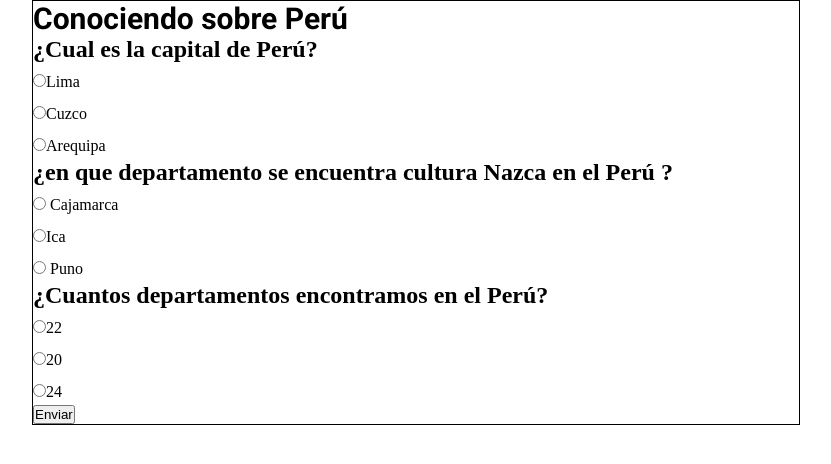
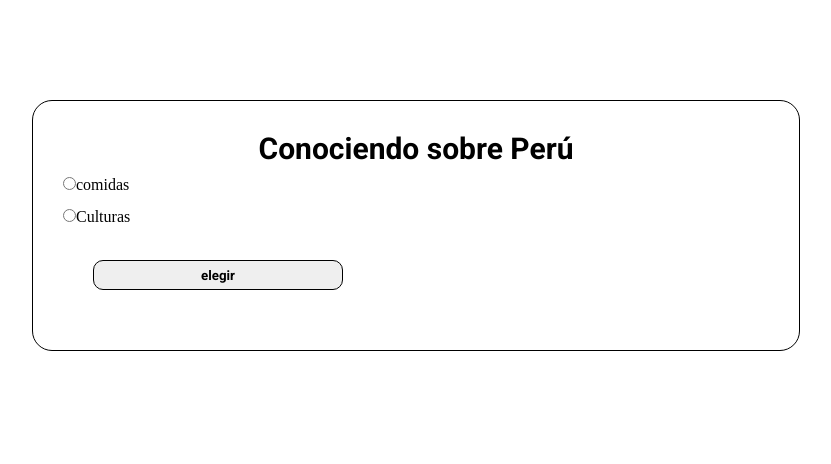
Before and after one commit to dianaclabel/trivia-peru, a plain HTML site: page index.html in a window 1280 px wide. Both pictures are taken after typing "Sample" into the empty fields and a click on the button "Jugar". Shown: the whole page, without its empty margins (224-1055 px from the left). Drawn offline with Linux system fonts and the light colour scheme.

Commit message:
add file tema

```diff
--- a/assets/base.css
+++ b/assets/base.css
@@ -4,12 +4,26 @@
     padding: 0;
 }
 
-.hidden {
+.oculto {
     display: none;
 }
 
-.container-main{
+.contenedor-principal{
     border: 1px black solid;
+    border-radius: 20px;
     width: 60%;
     margin: auto;
+    margin-top: 100px;
+    padding: 30px;
+
 }
+
+.btn {
+    text-align: center;
+    margin:30px;
+    height: 30px;
+    width: 250px;
+    border-radius: 10px;
+    font-family: 'Roboto', sans-serif;
+    border: 1px black solid;
+}
--- a/assets/welcome.css
+++ b/assets/bienvenida.css
@@ -1,19 +1,20 @@
 
 
-#form-welcome{
+#form-bienvenida{
     display: flex;
     flex-direction: column;
 }
 
-.container-img{
+.contenedor-img{
   text-align: center;
 }
 
-.img-welcome{
-  width: 40%;
+.img-bienvenida{
+  width: 30%;
 }
 
-.header-title{
+.header-titulo{
+  text-align: center;
   font-size: 30px;
   font-family: 'Roboto', sans-serif;
 }
--- a/assets/questions.css
+++ b/assets/preguntas.css
@@ -1,5 +1,5 @@
 
-.choice{
+.alternativa{
   display: block;
   margin-bottom: 4px;
   margin-right: 4px;
--- a/index.html
+++ b/index.html
@@ -6,8 +6,8 @@
   <meta http-equiv="X-UA-Compatible" content="IE=edge">
   <meta name="viewport" content="width=device-width, initial-scale=1.0">
   <link rel="stylesheet" href="./assets/base.css">
-  <link rel="stylesheet" href="./assets/welcome.css">
-  <link rel="stylesheet" href="./assets/questions.css">
+  <link rel="stylesheet" href="./assets/bienvenida.css">
+  <link rel="stylesheet" href="./assets/preguntas.css">
   <link rel="preconnect" href="https://fonts.googleapis.com">
   <link rel="preconnect" href="https://fonts.gstatic.com" crossorigin>
   <link href="https://fonts.googleapis.com/css2?family=Roboto:wght@700&display=swap" rel="stylesheet">
@@ -15,80 +15,97 @@
 </head>
 
 <body>
-  <div class="container-main">
+  <div class="contenedor-principal">
     <header>
-      <h1 class="header-title">Conociendo sobre Perú</h1>
+      <h1 class="header-titulo">Conociendo sobre Perú</h1>
     </header>
     <main>
       <!-- vista de bienvenida -->
-      <div id="view-welcome">
-        <div class="container-img">
-          <img class="img-welcome" src="./assets/images/img-peru.png">
+      <div id="vista-bienvenida">
+        <div class="contenedor-img">
+          <img class="img-bienvenida" src="./assets/images/img-peru.png">
         </div>
-        <form id="form-welcome">
-          <input type="text" name="username" required>
-          <button class="btn btn-play">Jugar</button>
+        <form id="form-bienvenida">
+          <input type="text" name="nombreUsuario" required>
+          <button class="btn btn-jugar">Jugar</button>
         </form>
 
       </div>
 
+      <!-- vista de tema-->
+      <div id="vista-tema" class="oculto">
+        <form id="form-tema">
+          <label class="alternativa">
+            <input type="radio" name="tema" value="comidas" >comidas
+          </label>
+
+          <label class="alternativa">
+            <input type="radio" name="tema" value="culturas" >Culturas
+          </label>
+
+          <button class="btn btn-jugar">elegir</button>
+        </form>
+
+      </div>
+
+
       <!-- Vista de preguntas -->
-      <div id="view-questions" class="hidden">
-        <form id="form-questions">
-          <div class="questions">
-            <div class="question">
-              <h2 class="question-text">¿Cual es la capital de Perú?</h2>
+      <div id="vista-preguntas" class="oculto">
+        <form id="form-preguntas">
+          <div class="preguntas">
+            <div class="pregunta">
+              <h2 class="pregunta-text">¿Cual es la capital de Perú?</h2>
 
-              <div class="choices">
+              <div class="alternativas">
 
-                <label class="choice">
-                  <input type="radio" name="q1" value="Lima" id=lima>Lima
+                <label class="alternativa">
+                  <input type="radio" name="a1" value="Lima" id=lima>Lima
                 </label>
 
-                <label class="choice">
-                  <input type="radio" name="q1" value="Cuzco" id=cuzco>Cuzco
+                <label class="alternativa">
+                  <input type="radio" name="a1" value="Cuzco" id=cuzco>Cuzco
                 </label>
 
-                <label class="choice">
-                  <input type="radio" name="q1" value="Arequipa" id=arequipa>Arequipa
+                <label class="alternativa">
+                  <input type="radio" name="a1" value="Arequipa" id=arequipa>Arequipa
                 </label>
               </div>
 
             </div>
-            <div class="question">
-              <h2 class="question-text">¿en que departamento se encuentra cultura Nazca en el Perú ?</h2>
+            <div class="pregunta">
+              <h2 class="pregunta-text">¿en que departamento se encuentra cultura Nazca en el Perú ?</h2>
 
-              <div class="choices">
+              <div class="alternativas">
 
-                <label class="choice">
-                  <input type="radio" name="q2" id="cajamarca" value="cajamarca">  Cajamarca
+                <label class="alternativa">
+                  <input type="radio" name="a2" id="cajamarca" value="cajamarca">  Cajamarca
                 </label>
 
-                <label class="choice">
-                  <input type="radio" name="q2" id="ica" value="Ica">Ica
+                <label class="alternativa">
+                  <input type="radio" name="a2" id="ica" value="Ica">Ica
                 </label>
 
-                <label class="choice">
-                  <input type="radio" name="q2" id="puno" value="Puno"> Puno
+                <label class="alternativa">
+                  <input type="radio" name="a2" id="puno" value="Puno"> Puno
                 </label>
               </div>
 
             </div>
-            <div class="question">
-              <h2 class="question-text">¿Cuantos departamentos encontramos en el Perú?</h2>
+            <div class="pregunta">
+              <h2 class="pregunta-text">¿Cuantos departamentos encontramos en el Perú?</h2>
 
-              <div class="choices">
+              <div class="alternativas">
 
-                <label class="choice">
-                  <input type="radio" name="q3" id="veintidos" value="22">22
+                <label class="alternativa">
+                  <input type="radio" name="a3" id="veintidos" value="22">22
                 </label>
 
-                <label class="choice">
-                  <input type="radio" name="q3" id="veinte" value="20">20
+                <label class="alternativa">
+                  <input type="radio" name="a3" id="veinte" value="20">20
                 </label>
 
-                <label class="choice">
-                  <input type="radio" name="q3" id="veinticuatro" value="24">24
+                <label class="alternativa">
+                  <input type="radio" name="a3" id="veinticuatro" value="24">24
                 </label>
               </div>
 
@@ -97,13 +114,16 @@
             </div>
 
           </div>
-          <button type="button" class="btn btn-main" id="button-form">Enviar</button>
+          <button type="button" class="btn btn-principal" id="btn-form">Enviar</button>
+          <button type="button" class="btn btn-volver" onclick="mostrarVistaTema()">Volver</button>
         </form>
       </div>
     </main>
   </div>
-  <script src="./script/main.js"></script>
-  <script src="./script/app.js"></script>
+  <script src="./script/base.js"></script>
+  <script src="./script/bienvenida.js"></script>
+  <script src="./script/tema.js"></script>
+  <script src="./script/preguntas.js"></script>
 </body>
 
 </html>
--- /dev/null
+++ b/script/base.js
@@ -0,0 +1,21 @@
+const vistaBienvenidaDiv = document.getElementById("vista-bienvenida");
+const vistaTemaDiv = document.getElementById("vista-tema")
+const vistaPreguntasDiv = document.getElementById("vista-preguntas");
+
+function mostrarVistaBienvenida() {
+    vistaBienvenidaDiv.classList.remove("oculto");
+    vistaTemaDiv.classList.add("oculto");
+    vistaPreguntasDiv.classList.add("oculto");
+}
+
+function mostrarVistaTema() {
+    vistaTemaDiv.classList.remove("oculto");
+    vistaBienvenidaDiv.classList.add("oculto");
+    vistaPreguntasDiv.classList.add("oculto");
+}
+
+function mostrarVistaPreguntas() {
+    vistaBienvenidaDiv.classList.add("oculto");
+    vistaTemaDiv.classList.add("oculto")
+    vistaPreguntasDiv.classList.remove("oculto");
+}
--- /dev/null
+++ b/script/bienvenida.js
@@ -0,0 +1,13 @@
+const bienvenidaForm = document.getElementById("form-bienvenida");
+
+bienvenidaForm.addEventListener("submit", (event) =>{
+    event.preventDefault();
+
+    const datos = new FormData(bienvenidaForm);
+
+    const nombreUsuario = datos.get("nombreUsuario");
+
+    alert("Bienvenidx, " + nombreUsuario);
+
+    mostrarVistaTema();
+});
--- a/script/main.js
+++ /dev/null
@@ -1,18 +0,0 @@
-const viewWelcome = document.getElementById("view-welcome");
-const viewQuestions = document.getElementById("view-questions");
-
-
-const welcomeForm = document.getElementById("form-welcome");
-
-welcomeForm.addEventListener("submit", (event) =>{
-    event.preventDefault();
-
-    const data = new FormData(welcomeForm);
-
-    const username = data.get("username");
-
-    alert("Bienvenidx, " + username);
-
-    viewWelcome.classList.add("hidden");
-    viewQuestions.classList.remove("hidden");
-});
--- a/script/app.js
+++ b/script/preguntas.js
@@ -1,11 +1,11 @@
-document.getElementById('button-form').onclick = function() {
+document.getElementById('btn-form').onclick = function() {
   let opcionmarcada1;
   let opcionmarcada2;
   let opcionmarcada3;
 //let respuestaCorrectas = [];
 //let respuestasIncorrectas = [];
 
-  let opciones1 = document.getElementsByName('q1');
+  let opciones1 = document.getElementsByName('a1');
   for (let opcion1 of opciones1) {
     if (opcion1.checked) {
       opcionmarcada1 = opcion1.value;
@@ -18,7 +18,7 @@ document.getElementById('button-form').onclick = function() {
     }
   }
 
-  let opciones2 = document.getElementsByName('q2');
+  let opciones2 = document.getElementsByName('a2');
   for (let opcion2 of opciones2) {
     if (opcion2.checked) {
       opcionmarcada2 = opcion2.value;
@@ -31,7 +31,7 @@ document.getElementById('button-form').onclick = function() {
     }
   }
 
-  let opciones3 = document.getElementsByName('q3');
+  let opciones3 = document.getElementsByName('a3');
   for (let opcion3 of opciones3) {
     if (opcion3.checked) {
       opcionmarcada3 = opcion3.value;
@@ -43,7 +43,7 @@ document.getElementById('button-form').onclick = function() {
       }
     }
   }
-  //alert(opcionmarcada1 + ", " + opcionmarcada2 + " y " + opcionmarcada3);
+  alert(opcionmarcada1 + ", " + opcionmarcada2 + " y " + opcionmarcada3);
   // alert( respuesta1 + " " respuesta2);
 
 }
--- /dev/null
+++ b/script/tema.js
@@ -0,0 +1,13 @@
+const temaForm = document.getElementById("form-tema");
+
+temaForm.addEventListener("submit", (event) =>{
+    event.preventDefault();
+
+    const datos = new FormData(temaForm);
+
+    const temaElegido = datos.get("tema");
+
+    alert("tema elegido : " + temaElegido);
+
+    mostrarVistaPreguntas();
+});
```
